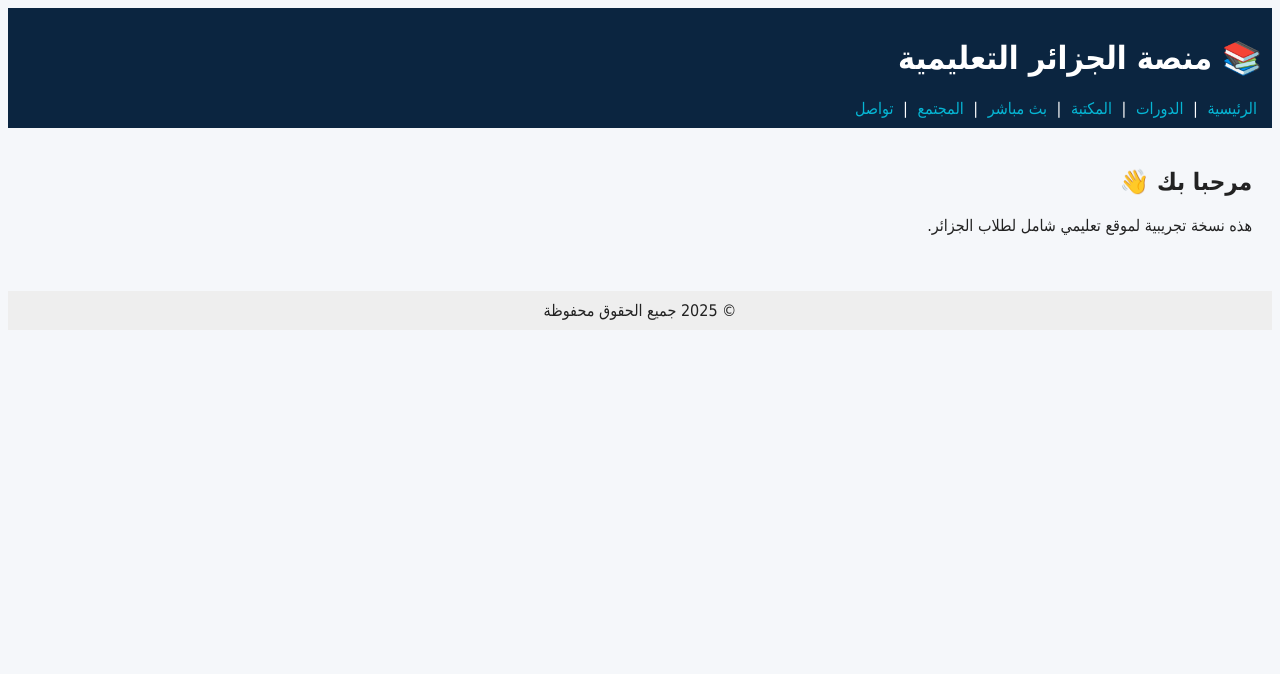
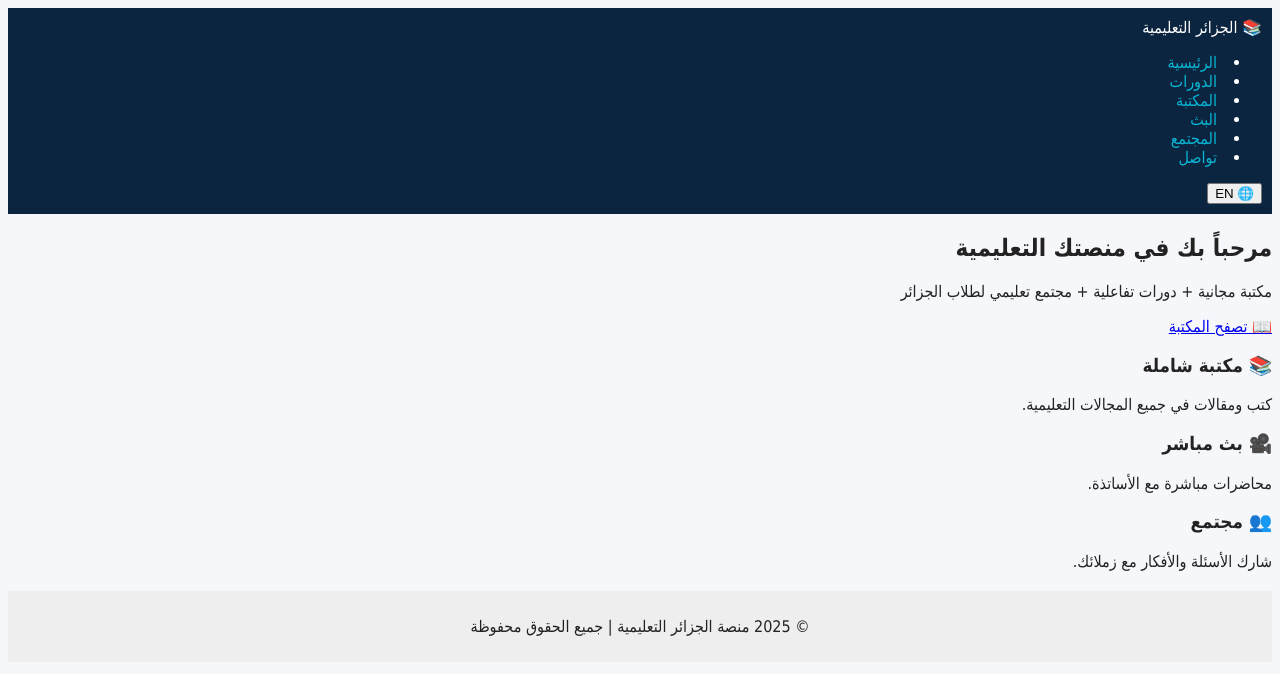
Before and after one commit to snaky666/yt, a plain HTML site: page index.html in a window 1280 px wide. Drawn offline with Linux system fonts and the light colour scheme.

Commit message:
Update index.html

```diff
--- a/index.html
+++ b/index.html
@@ -2,27 +2,53 @@
 <html lang="ar" dir="rtl">
 <head>
   <meta charset="utf-8">
-  <meta name="viewport" content="width=device-width,initial-scale=1">
+  <meta name="viewport" content="width=device-width, initial-scale=1.0">
   <title>منصة الجزائر التعليمية</title>
   <link rel="stylesheet" href="assets/css/style.css">
 </head>
 <body>
-  <header>
-    <h1>📚 منصة الجزائر التعليمية</h1>
+  <header class="navbar">
+    <div class="logo">📚 الجزائر التعليمية</div>
     <nav>
-      <a href="index.html">الرئيسية</a> |
-      <a href="pages/courses.html">الدورات</a> |
-      <a href="pages/library.html">المكتبة</a> |
-      <a href="pages/live.html">بث مباشر</a> |
-      <a href="pages/community.html">المجتمع</a> |
-      <a href="pages/contact.html">تواصل</a>
+      <ul class="nav-links">
+        <li><a href="index.html">الرئيسية</a></li>
+        <li><a href="pages/courses.html">الدورات</a></li>
+        <li><a href="pages/library.html">المكتبة</a></li>
+        <li><a href="pages/live.html">البث</a></li>
+        <li><a href="pages/community.html">المجتمع</a></li>
+        <li><a href="pages/contact.html">تواصل</a></li>
+      </ul>
     </nav>
+    <button class="lang-btn" onclick="toggleLang()">🌐 EN</button>
   </header>
-  <main>
-    <h2>مرحبا بك 👋</h2>
-    <p>هذه نسخة تجريبية لموقع تعليمي شامل لطلاب الجزائر.</p>
-  </main>
-  <footer>© 2025 جميع الحقوق محفوظة</footer>
+
+  <section class="hero">
+    <div class="hero-content">
+      <h1>مرحباً بك في منصتك التعليمية</h1>
+      <p>مكتبة مجانية + دورات تفاعلية + مجتمع تعليمي لطلاب الجزائر</p>
+      <a href="pages/library.html" class="btn">📖 تصفح المكتبة</a>
+    </div>
+  </section>
+
+  <section class="features">
+    <div class="feature-card">
+      <h3>📚 مكتبة شاملة</h3>
+      <p>كتب ومقالات في جميع المجالات التعليمية.</p>
+    </div>
+    <div class="feature-card">
+      <h3>🎥 بث مباشر</h3>
+      <p>محاضرات مباشرة مع الأساتذة.</p>
+    </div>
+    <div class="feature-card">
+      <h3>👥 مجتمع</h3>
+      <p>شارك الأسئلة والأفكار مع زملائك.</p>
+    </div>
+  </section>
+
+  <footer>
+    <p>© 2025 منصة الجزائر التعليمية | جميع الحقوق محفوظة</p>
+  </footer>
+
   <script src="assets/js/main.js"></script>
 </body>
 </html>
```
